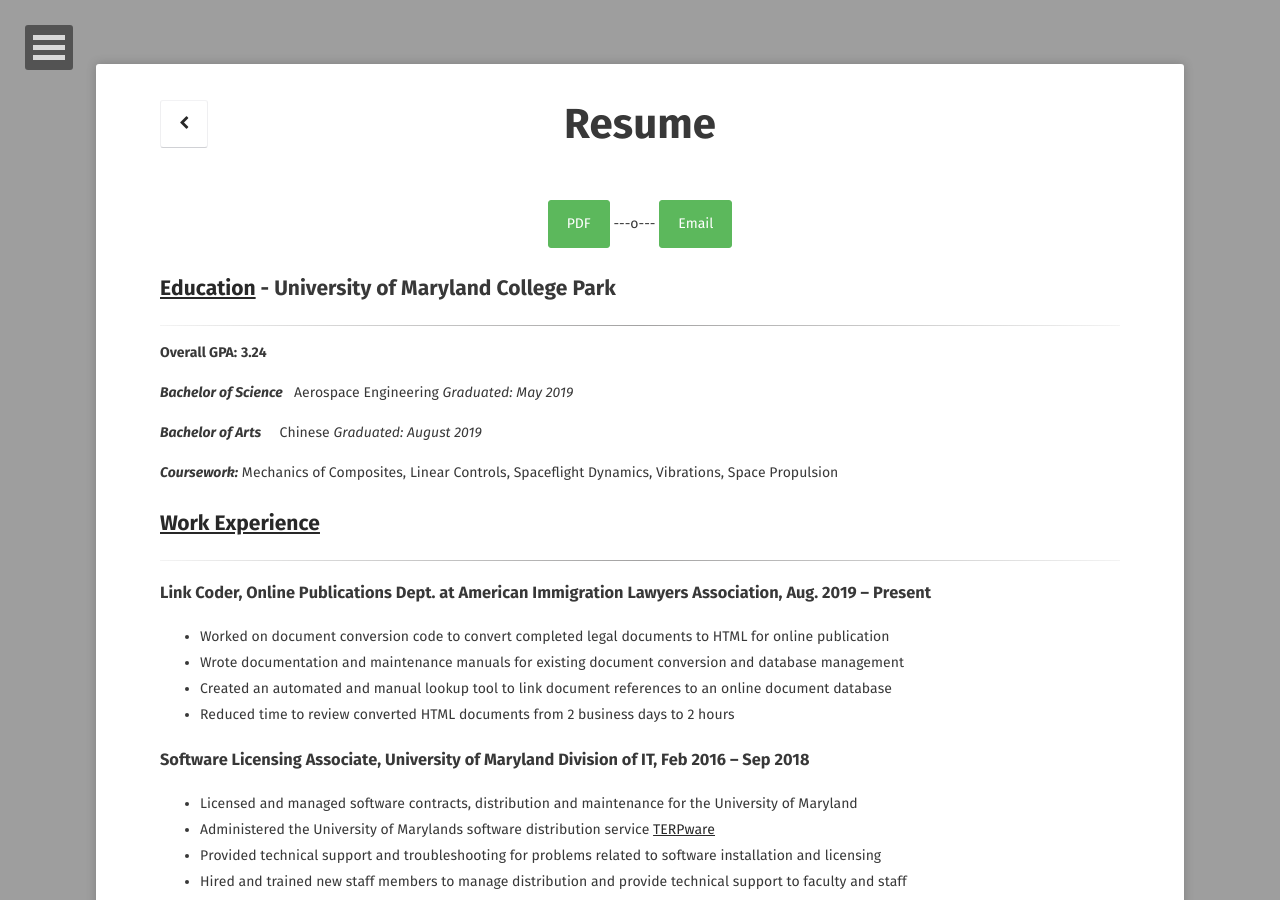
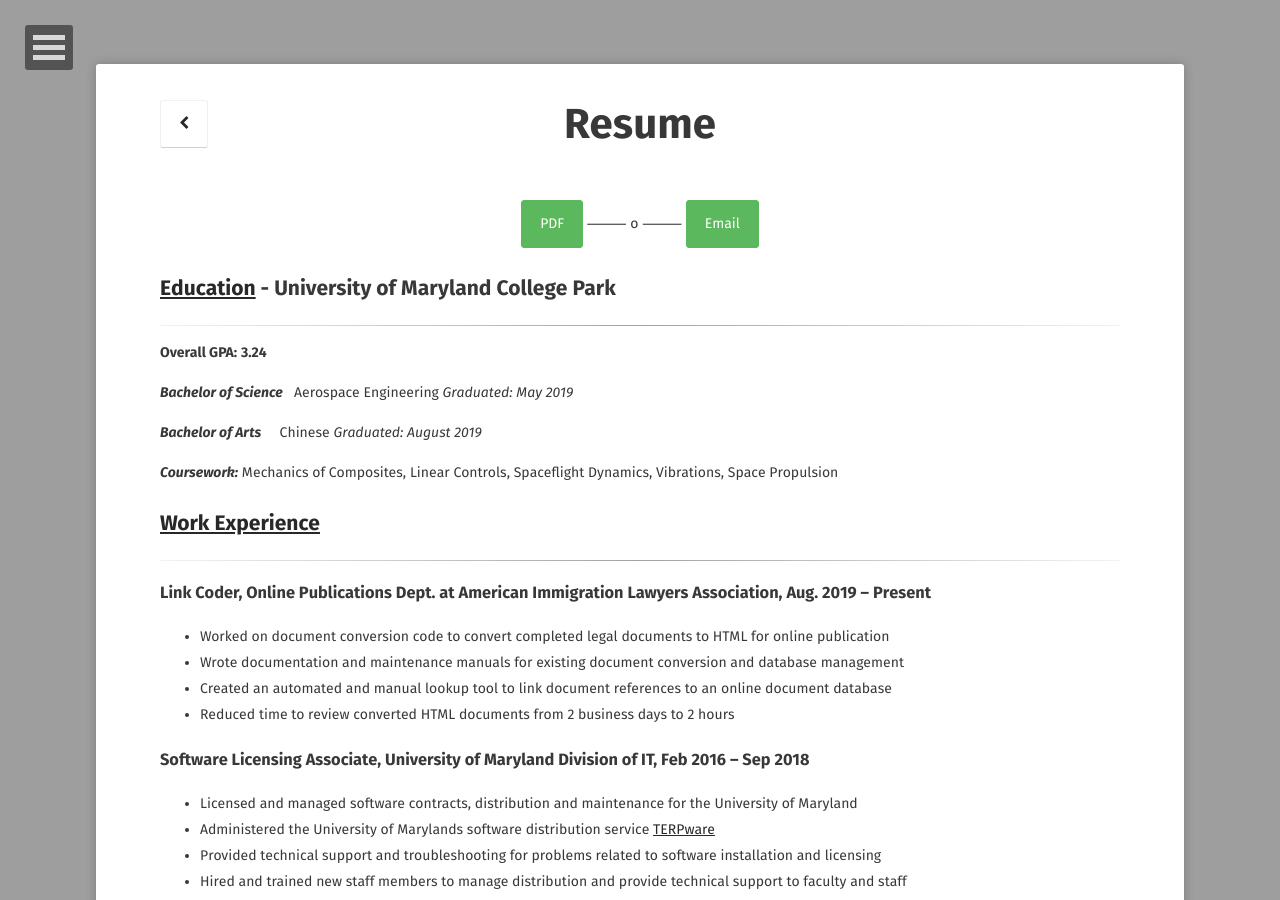
Before and after one commit to andanao/Personal-Site, a Jekyll site: the page built from resume/2018-02-10-resume.md, in a window 1280 px wide and 900 px high. Built offline with Jekyll 4.4.1, drawn with Linux system fonts in a browser that asks for light colours; some web fonts are replaced.

Commit message:
fixed dumb formatting mistakes

```diff
--- a/resume/2018-02-10-resume.md
+++ b/resume/2018-02-10-resume.md
@@ -4,10 +4,8 @@ layout: page
 permalink: /resume/
 ---
 <center>
-<a href="/resume/A_Danao-Schroeder_resume_2019-10.pdf" class="btn btn-success" target="_blank" > PDF</a>
-     &#32;&#32;&#32;&#32;&#32;
-     ---o---
-     &#32;&#32;&#32;&#32;&#32;
+<a href="/resume/A_Danao-Schroeder_resume_2019-10.pdf" class="btn btn-success" target="_blank" >PDF</a>
+     &#11835; o &#11835;
 <a href="mailto:{{ site.email }}" title="Email" class="btn btn-success" target="_blank"> Email </a>
 </center>
 
@@ -45,40 +43,42 @@ permalink: /resume/
 
 ---
 
-#### [Terrapin Rockets Development Team](), _Propulsion Team_ Oct. 2017 – Present
+### [Terrapin Rockets Development Team](), _Propulsion Team_ Oct. 2017 – Present
 
 - Develop a paraffin and liquid N 2 O hybrid rocket to push a 8.5kg to 30,000 ft. for the Spaceport America Cup
 - Modeled and designed a small scale test motor to measure regression rates and thrust of the motor
 - Used ANSYS Fluent and Chemkin to simulate combustion chamber regression rates, and calculate predicted
     chamber pressures and temperatures for a small scale test stand
 
-#### [Deployable Heat Shield](), Near-Space Laboratory, _Mechanical Team Leader_ July 2018 – Present
+### [Deployable Heat Shield](), Near-Space Laboratory, _Mechanical Team Leader_ July 2018 – Present
 
 - Design a deployable heat shield to simulate the recovery of an upper stage launch vehicle
 - Simulate reentry conditions and flow over heat shield at hypersonic speeds using methods of characteristics and
     Fluent (for lower velocities)
 - Heat shield will be dropped from 80,000 ft. to simulate descent through the atmosphere
 
-#### [CanSat Competition 2018 Deployable Heat Shield](), _Mechanical Team Leader_ Oct 2017 – June 2018
+### [CanSat Competition 2018 Deployable Heat Shield](), _Mechanical Team Leader_ Oct 2017 – June 2018
 
 - Designed and built a rocket launched probe to test and simulate a deployable heat shield to slow probes descent
 - Used ANSYS Fluent CFD simulations of descent rate and stability of probe and heat shield during flight to
     modify the design accurately determine the flight characteristics
 - Placed 4th among 104 international teams competing in competition
 
-#### [Flight Controller for Propulsive Landing](), Control of Aerospace Systems May 2018
+### [Flight Controller for Propulsive Landing](), Control of Aerospace Systems May 2018
 
 - Developed a flight control algorithm to land a simulated rocket on a moving barge
 - Flight controller implemented noise pre-filtering, external disturbance rejection and second order target tracking
 
-#### [Solar Powered Glider](), _Team Leader_ Nov 2016 – May 2017
+### [Solar Powered Glider](), _Team Leader_ Nov 2016 – May 2017
 
 - Constructed and designed a solar powered glider designed to take measurements of altitude, velocity, temperature,
     pressure and transmit the data collected during flight to a ground station
 - Managed a team of eight students, coordinated work schedules, made deadlines, kept team members on schedule
 
 ## [Skills](/#)
+
 ---
+
 ___Programs:___ ANSYS Fluent & Chemkin, Siemens NX, STK, SolidWorks, Inventor, AutoCAD, MATLAB
 
 ___Fabrication Skills:___ Welding (TIG and Stick), Lathe, Milling, General Shop Machines
@@ -87,5 +87,4 @@ ___Programming:___ Java, JavaScript, Python, C++, HTML, CSS
 
 ___Foreign Languages:___ Spanish (Native Fluency), Chinese (Testing HSK 5 on Dec 1)
 
-
 [Click Here for PDF version](/resume/A_Danao-Schroeder_resume_2019-10.pdf)
```
